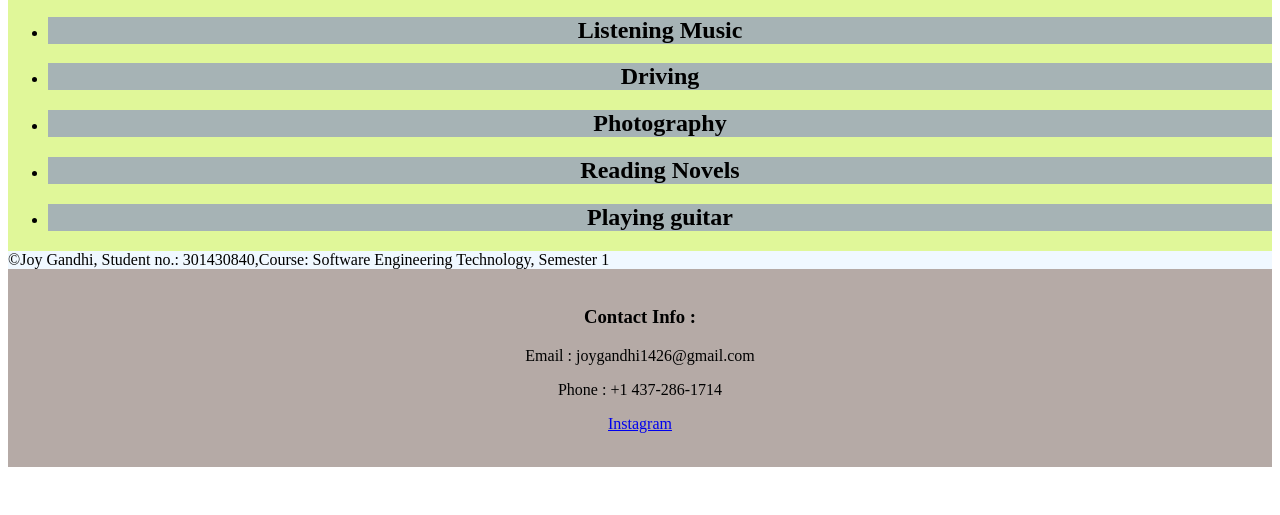
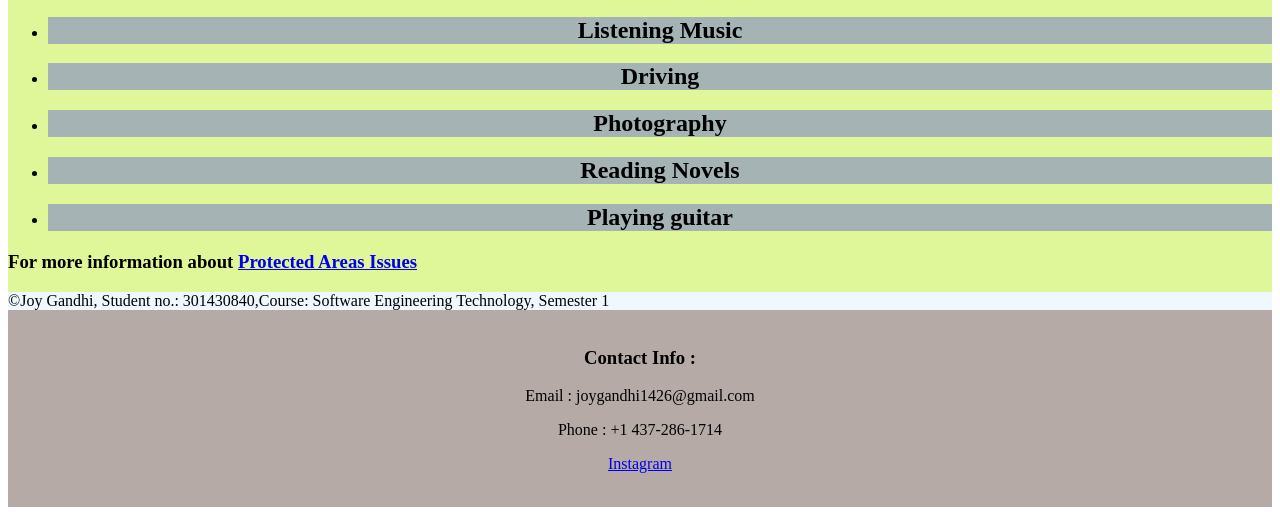
Before and after one commit to joy1417/assignment2, a plain HTML site: page index.html in a window 1280 px wide. Shown: the part 700-1215 px from the top of the page. Before the commit the page ends 1175 px from the top, so only its background shows below. Drawn offline with Linux system fonts and the light colour scheme.

Commit message:
Add files via upload

```diff
--- a/index.html
+++ b/index.html
@@ -152,6 +152,7 @@
                 <li><h2> Playing guitar</h2></li>
 
         </div>
+        <h3>For more information about <a href="C:\Users\Joy Gandhi\Documents\assignment web interface\assignment2.html">Protected Areas Issues</a></h3>
         <div style="background-color: aliceblue;">&copy;Joy Gandhi, Student no.: 301430840,Course: Software Engineering Technology, Semester 1</div>
     </main>
     <footer>
```
